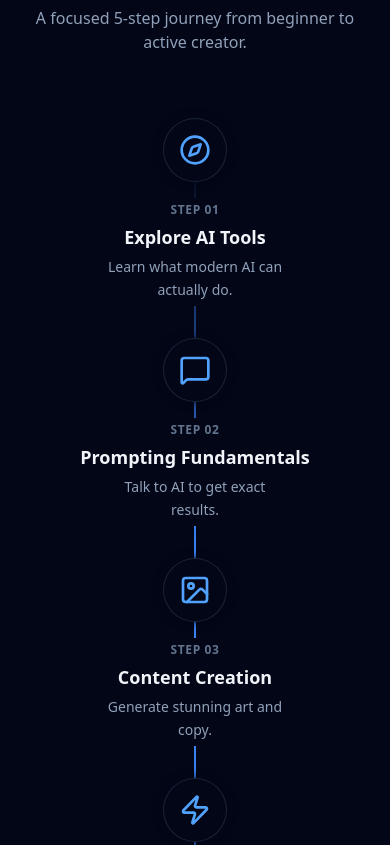
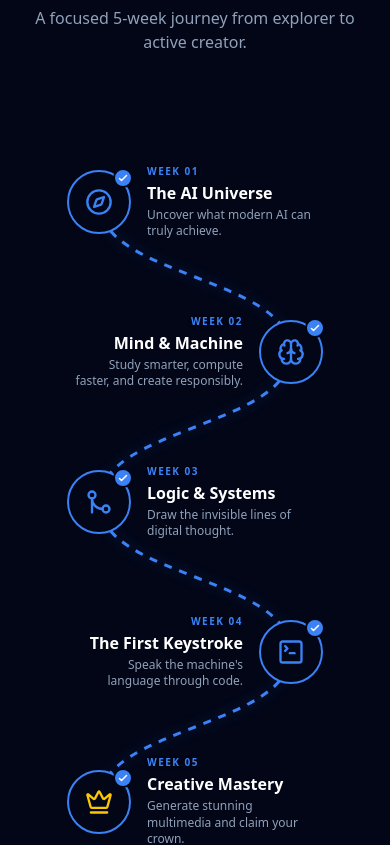
Before and after one commit to parv43/skillyugweb, a Next.js app: page / in a window 390 px wide. Shown: the part 8300-9145 px from the top of the page. Built offline with nearby package versions, Linux system fonts and the light colour scheme; no server answers.

Commit message:
feat(curriculum): update BootcampTimeline to use winding path learning progression

```diff
--- a/src/components/BootcampTimeline.tsx
+++ b/src/components/BootcampTimeline.tsx
@@ -1,176 +1,211 @@
 "use client"
 
-import React, { useEffect, useRef } from "react"
-import { Compass, MessageSquare, Image as ImageIcon, Zap, Trophy, type LucideIcon } from "lucide-react"
-
-interface BootcampStepProps {
-  icon: LucideIcon
-  title: string
-  desc: string
-  index: number
-}
-
-const BootcampStep = ({ icon: Icon, title, desc, index }: BootcampStepProps) => {
-  return (
-    <div
-      className="timeline-step flex flex-col items-center text-center group relative w-full md:w-1/5 shrink-0 px-4 md:px-2 z-10"
-      style={{
-        opacity: 0,
-        transform: "translateY(16px)",
-        transition: `opacity 0.5s ease ${index * 130}ms, transform 0.5s ease ${index * 130}ms`,
-      }}
-    >
-      <div className="w-16 h-16 rounded-full bg-[#020617] border border-slate-700/50 flex items-center justify-center mb-4 text-blue-400 group-hover:border-blue-500/30 transition-colors relative z-10 shadow-[0_0_10px_rgba(2,6,23,1)]">
-        <Icon className="w-8 h-8" />
-      </div>
-      <div className="bg-[#020617] relative z-10 flex flex-col items-center py-1 px-4">
-        <div className="text-xs font-bold text-slate-500 uppercase tracking-wider mb-2">Step 0{index + 1}</div>
-        <h3 className="text-lg font-bold text-slate-100 mb-2 leading-tight">{title}</h3>
-        <p className="text-sm text-slate-400 font-light leading-relaxed max-w-[180px]">{desc}</p>
-      </div>
-    </div>
-  )
-}
+import React, { useState, useEffect } from "react"
+import { Compass, Brain, GitMerge, TerminalSquare, Crown, Star } from "lucide-react"
 
 export default function BootcampTimeline() {
-  const sectionRef = useRef<HTMLElement>(null)
-  const hLineRef = useRef<HTMLDivElement>(null)
-  const vLineRef = useRef<HTMLDivElement>(null)
-
-  useEffect(() => {
-    const section = sectionRef.current
-    if (!section) return
-
-    const steps = Array.from(section.querySelectorAll<HTMLElement>(".timeline-step"))
-
-    function showAll() {
-      // Show steps
-      steps.forEach((step) => {
-        step.style.opacity = "1"
-        step.style.transform = "translateY(0)"
-      })
-      // Animate horizontal line
-      if (hLineRef.current) {
-        hLineRef.current.style.transition = "none"
-        hLineRef.current.style.transform = "scaleX(0)"
-        // Force reflow so transition reset takes effect
-        void hLineRef.current.offsetWidth
-        hLineRef.current.style.transition = "transform 1.8s cubic-bezier(0.4, 0, 0.2, 1) 0.2s"
-        hLineRef.current.style.transform = "scaleX(1)"
-      }
-      // Animate vertical line
-      if (vLineRef.current) {
-        vLineRef.current.style.transition = "none"
-        vLineRef.current.style.transform = "scaleY(0)"
-        void vLineRef.current.offsetWidth
-        vLineRef.current.style.transition = "transform 1.8s cubic-bezier(0.4, 0, 0.2, 1) 0.2s"
-        vLineRef.current.style.transform = "scaleY(1)"
-      }
-    }
-
-    function hideAll() {
-      // Hide steps
-      steps.forEach((step) => {
-        step.style.opacity = "0"
-        step.style.transform = "translateY(16px)"
-      })
-      // Reset horizontal line instantly
-      if (hLineRef.current) {
-        hLineRef.current.style.transition = "none"
-        hLineRef.current.style.transform = "scaleX(0)"
-      }
-      // Reset vertical line instantly
-      if (vLineRef.current) {
-        vLineRef.current.style.transition = "none"
-        vLineRef.current.style.transform = "scaleY(0)"
-      }
-    }
-
-    const observer = new IntersectionObserver(
-      (entries) => {
-        entries.forEach((entry) => {
-          if (entry.isIntersecting) {
-            showAll()
-          } else {
-            hideAll()
-          }
-        })
-      },
-      { threshold: 0.2 }
-    )
-
-    observer.observe(section)
-    return () => observer.disconnect()
-  }, [])
+  // Start at 0 and track auto-playing state
+  const [activeStep, setActiveStep] = useState(0)
+  const [isAutoPlaying, setIsAutoPlaying] = useState(true)
 
   const steps = [
-    { title: "Explore AI Tools", desc: "Learn what modern AI can actually do.", icon: Compass },
-    { title: "Prompting Fundamentals", desc: "Talk to AI to get exact results.", icon: MessageSquare },
-    { title: "Content Creation", desc: "Generate stunning art and copy.", icon: ImageIcon },
-    { title: "Automation Workflows", desc: "Link apps to run tasks silently.", icon: Zap },
-    { title: "Final Student Project", desc: "Build a complete AI-powered app.", icon: Trophy },
+    {
+      week: "Week 01",
+      title: "The AI Universe",
+      desc: "Uncover what modern AI can truly achieve.",
+      icon: Compass
+    },
+    {
+      week: "Week 02",
+      title: "Mind & Machine",
+      desc: "Study smarter, compute faster, and create responsibly.",
+      icon: Brain
+    },
+    {
+      week: "Week 03",
+      title: "Logic & Systems",
+      desc: "Draw the invisible lines of digital thought.",
+      icon: GitMerge
+    },
+    {
+      week: "Week 04",
+      title: "The First Keystroke",
+      desc: "Speak the machine's language through code.",
+      icon: TerminalSquare
+    },
+    {
+      week: "Week 05",
+      title: "Creative Mastery",
+      desc: "Generate stunning multimedia and claim your crown.",
+      icon: Crown
+    },
   ]
+
+  // Auto-glow animation
+  useEffect(() => {
+    if (!isAutoPlaying) return
+
+    const timer = setInterval(() => {
+      setActiveStep((prev) => {
+        // Stop animating when all steps are completed
+        if (prev >= steps.length) {
+          setIsAutoPlaying(false)
+          return prev
+        }
+        return prev + 1
+      })
+    }, 1000) // 1-second delay between steps
+
+    return () => clearInterval(timer)
+  }, [isAutoPlaying, steps.length])
+
+  const handleNodeClick = (index: number) => {
+    setIsAutoPlaying(false) // Stop animation on user interaction
+    setActiveStep(index)
+  }
+
+  // Layout configuration for the winding path
+  const rowHeight = 150
+  const topOffset = 60
+  const leftX = 64   // Center X for left-aligned nodes
+  const rightX = 256 // Center X for right-aligned nodes
+  const timelineWidth = 320
+  const timelineHeight = (steps.length - 1) * rowHeight + (topOffset * 2)
 
   return (
     <section
-      ref={sectionRef}
       id="curriculum"
-      className="relative w-full py-24 bg-[#020617] overflow-hidden border-t border-slate-800/50"
+      className="relative w-full py-24 bg-[#020617] overflow-hidden border-t border-slate-800/50 flex flex-col items-center select-none"
     >
+      {/* Header Section */}
       <div className="text-center mb-16 px-6 max-w-3xl mx-auto">
         <h2 className="text-3xl md:text-5xl font-bold text-slate-100 mb-4 tracking-tight">
           Learning Progression
         </h2>
         <p className="text-slate-400 text-base md:text-lg font-light">
-          A focused 5-step journey from beginner to active creator.
+          A focused 5-week journey from explorer to active creator.
         </p>
       </div>
 
-      <div className="w-full max-w-7xl mx-auto px-4 relative flex flex-col md:flex-row justify-between items-start gap-8 md:gap-0">
+      {/* Winding Timeline Section */}
+      <div className="w-full flex justify-center mt-6">
+        <div
+          className="relative animate-fade-in"
+          style={{ width: timelineWidth, height: timelineHeight }}
+        >
+          {/* Background SVG for Connecting Lines */}
+          <svg className="absolute top-0 left-0 w-full h-full pointer-events-none">
+            {steps.map((_, i) => {
+              // We don't draw a line after the last node
+              if (i === steps.length - 1) return null
 
-        {/* Horizontal connecting line — desktop only */}
-        <div
-          className="hidden md:block absolute"
-          style={{ top: "32px", left: "10%", right: "10%", height: "2px", zIndex: 0, overflow: "hidden" }}
-        >
-          <div
-            ref={hLineRef}
-            style={{
-              width: "100%",
-              height: "100%",
-              background: "linear-gradient(to right, transparent, #3b82f6 40%, #3b82f6 60%, transparent)",
-              transformOrigin: "left center",
-              transform: "scaleX(0)",
-            }}
-          />
+              const isLeftToRight = i % 2 === 0
+              const startX = isLeftToRight ? leftX : rightX
+              const endX = isLeftToRight ? rightX : leftX
+
+              const startY = i * rowHeight + topOffset
+              const endY = (i + 1) * rowHeight + topOffset
+
+              // MidY creates the smooth S-curve effect
+              const midY = (startY + endY) / 2
+              const pathData = `M ${startX},${startY} C ${startX},${midY} ${endX},${midY} ${endX},${endY}`
+
+              // Path is blue if the node it leads to has been reached/completed
+              const isActivePath = i < activeStep
+
+              return (
+                <path
+                  key={`path-${i}`}
+                  d={pathData}
+                  fill="none"
+                  stroke={isActivePath ? "#3b82f6" : "#1e293b"}
+                  strokeWidth="3"
+                  strokeDasharray="8 8"
+                  className="transition-colors duration-500"
+                  style={isActivePath ? { filter: 'drop-shadow(0 0 6px rgba(59,130,246,0.4))' } : {}}
+                />
+              )
+            })}
+          </svg>
+
+          {/* Interactive Nodes and Text */}
+          {steps.map((step, i) => {
+            const isLeft = i % 2 === 0
+            const cx = isLeft ? leftX : rightX
+            const cy = i * rowHeight + topOffset
+
+            const isCompleted = i < activeStep
+            const isCurrent = i === activeStep
+            const isLocked = i > activeStep
+
+            const Icon = step.icon
+
+            // Dynamic Styling based on state
+            const ringColor = isCompleted || isCurrent ? 'border-[#3b82f6]' : 'border-slate-800'
+            const bgColor = isCurrent ? 'bg-[#0f172a]' : 'bg-[#020617]'
+            const iconColor = isCompleted || isCurrent
+                                ? (i === 4 ? 'text-yellow-400' : 'text-[#3b82f6]')
+                                : 'text-slate-600'
+
+            const textOpacity = isLocked ? 'opacity-40' : 'opacity-100'
+
+            return (
+              <React.Fragment key={`node-${i}`}>
+                {/* Text Block */}
+                <div
+                  className={`absolute flex flex-col justify-center h-16 transition-all duration-300 ${textOpacity}`}
+                  style={{
+                    top: cy - 32,
+                    left: isLeft ? cx + 48 : 'auto',
+                    right: !isLeft ? (timelineWidth - cx) + 48 : 'auto',
+                    width: 170,
+                    textAlign: isLeft ? 'left' : 'right',
+                  }}
+                >
+                  <span className="text-[10px] font-bold tracking-[0.15em] text-[#3b82f6] uppercase mb-1 drop-shadow-sm">
+                    {step.week}
+                  </span>
+                  <h3 className={`text-base font-bold leading-tight mb-1 transition-colors ${isLocked ? 'text-slate-500' : 'text-white'}`}>
+                    {step.title}
+                  </h3>
+                  <p className="text-xs text-slate-400 leading-snug">
+                    {step.desc}
+                  </p>
+                </div>
+
+                {/* Circular Icon Node */}
+                <div
+                  className={`absolute w-16 h-16 rounded-full border-2 ${ringColor} ${bgColor} flex items-center justify-center cursor-pointer transition-all duration-300 z-10 shadow-lg hover:scale-105 hover:bg-slate-900/60`}
+                  style={{
+                    top: cy - 32,
+                    left: cx - 32,
+                    boxShadow: isCurrent ? '0 0 20px rgba(59,130,246,0.2)' : 'none'
+                  }}
+                  onClick={() => handleNodeClick(i)}
+                  title={`Jump to ${step.week}`}
+                >
+                  <Icon className={`w-7 h-7 ${iconColor} transition-colors duration-300`} />
+
+                  {/* Current Step Indicator Badge (like the yellow star in screenshot 2) */}
+                  {isCurrent && (
+                    <div className="absolute -right-2 -top-1 w-6 h-6 bg-red-500 rounded-full border-[3px] border-[#020617] flex items-center justify-center animate-bounce">
+                      <Star className="w-3 h-3 text-white fill-current" />
+                    </div>
+                  )}
+
+                  {/* Completion checkmark badge */}
+                  {isCompleted && (
+                     <div className="absolute -right-1 -top-1 w-5 h-5 bg-[#3b82f6] rounded-full border-[2px] border-[#020617] flex items-center justify-center">
+                        <svg className="w-3 h-3 text-white" fill="none" viewBox="0 0 24 24" stroke="currentColor" strokeWidth="3">
+                          <path strokeLinecap="round" strokeLinejoin="round" d="M5 13l4 4L19 7" />
+                        </svg>
+                     </div>
+                  )}
+                </div>
+              </React.Fragment>
+            )
+          })}
         </div>
-
-        {/* Vertical connecting line — mobile only */}
-        <div
-          className="md:hidden absolute"
-          style={{ top: "32px", bottom: "32px", left: "50%", marginLeft: "-1px", width: "2px", zIndex: 0, overflow: "hidden" }}
-        >
-          <div
-            ref={vLineRef}
-            style={{
-              width: "100%",
-              height: "100%",
-              background: "linear-gradient(to bottom, transparent, #3b82f6 40%, #3b82f6 60%, transparent)",
-              transformOrigin: "top center",
-              transform: "scaleY(0)",
-            }}
-          />
-        </div>
-
-        {steps.map((step, i) => (
-          <BootcampStep
-            key={i}
-            index={i}
-            title={step.title}
-            desc={step.desc}
-            icon={step.icon}
-          />
-        ))}
       </div>
     </section>
   )
```
